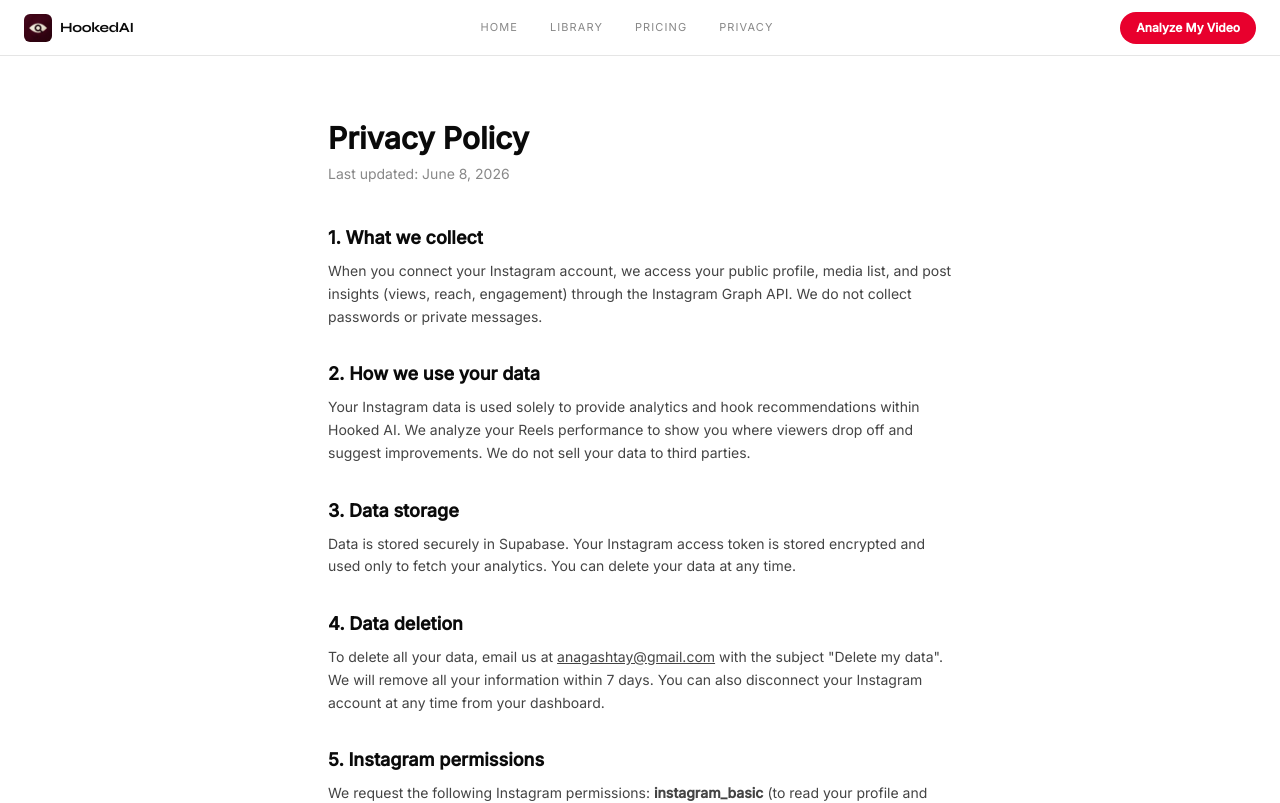
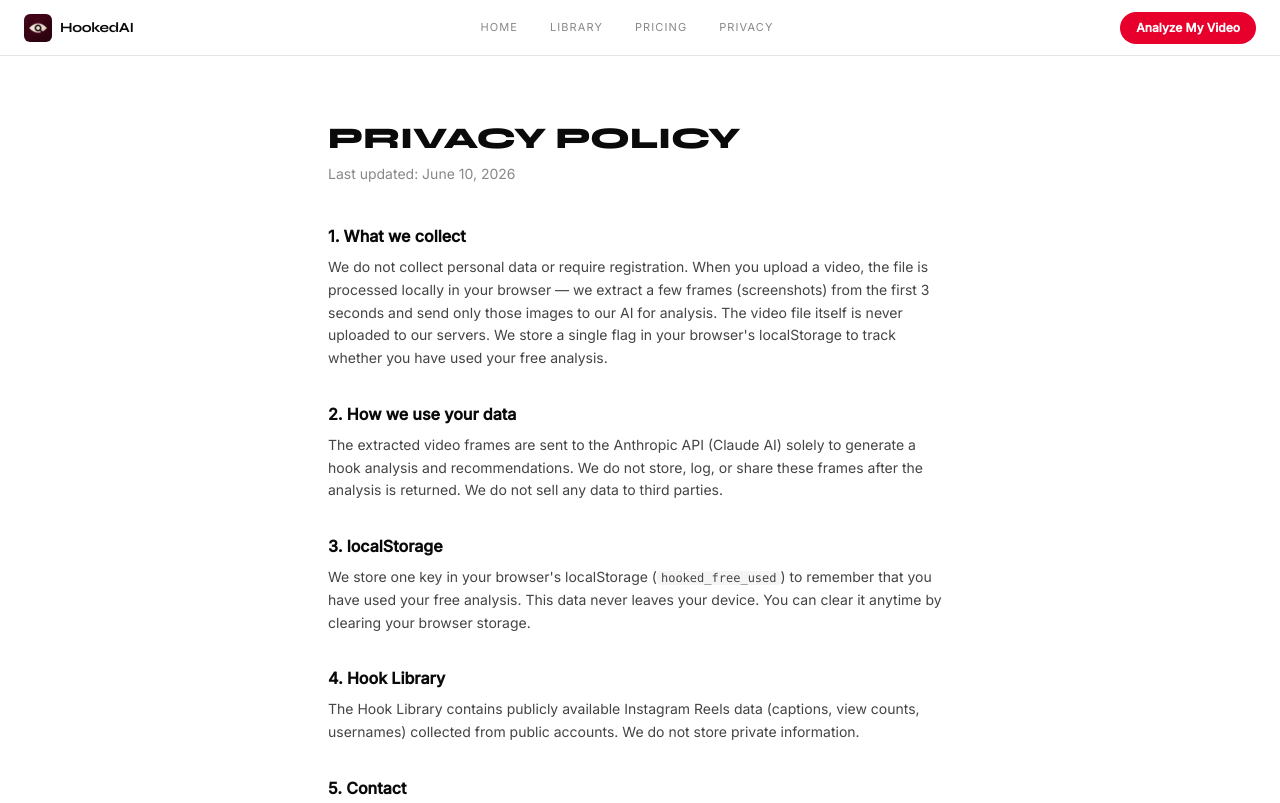
Before and after one commit to bimogg/Hooked.AI, a Next.js app: page /privacy in a window 1280 px wide. Shown: the top 803 px of the page. Built offline with nearby package versions, Linux system fonts and the light colour scheme.

Commit message:
fix: rewrite privacy policy to reflect actual product (video upload, no Instagram OAuth)

```diff
--- a/app/privacy/page.tsx
+++ b/app/privacy/page.tsx
@@ -1,48 +1,46 @@
+export const metadata = { title: 'Privacy Policy — HookedAI' };
+
 export default function PrivacyPage() {
   return (
     <div className="max-w-2xl mx-auto px-6 py-16">
-      <h1 className="font-bold text-3xl mb-2">Privacy Policy</h1>
-      <p className="text-[#888] text-sm mb-10">Last updated: June 8, 2026</p>
+      <h1 className="font-display font-extrabold text-3xl uppercase mb-2">Privacy Policy</h1>
+      <p className="text-[#888] text-sm mb-10">Last updated: June 10, 2026</p>
 
       <section className="mb-8">
-        <h2 className="font-bold text-lg mb-2">1. What we collect</h2>
+        <h2 className="font-bold text-base mb-2">1. What we collect</h2>
         <p className="text-[#444] text-sm leading-relaxed">
-          When you connect your Instagram account, we access your public profile, media list, and post insights (views, reach, engagement) through the Instagram Graph API. We do not collect passwords or private messages.
+          We do not collect personal data or require registration. When you upload a video, the file is processed locally in your browser — we extract a few frames (screenshots) from the first 3 seconds and send only those images to our AI for analysis. The video file itself is never uploaded to our servers. We store a single flag in your browser&apos;s localStorage to track whether you have used your free analysis.
         </p>
       </section>
 
       <section className="mb-8">
-        <h2 className="font-bold text-lg mb-2">2. How we use your data</h2>
+        <h2 className="font-bold text-base mb-2">2. How we use your data</h2>
         <p className="text-[#444] text-sm leading-relaxed">
-          Your Instagram data is used solely to provide analytics and hook recommendations within Hooked AI. We analyze your Reels performance to show you where viewers drop off and suggest improvements. We do not sell your data to third parties.
+          The extracted video frames are sent to the Anthropic API (Claude AI) solely to generate a hook analysis and recommendations. We do not store, log, or share these frames after the analysis is returned. We do not sell any data to third parties.
         </p>
       </section>
 
       <section className="mb-8">
-        <h2 className="font-bold text-lg mb-2">3. Data storage</h2>
+        <h2 className="font-bold text-base mb-2">3. localStorage</h2>
         <p className="text-[#444] text-sm leading-relaxed">
-          Data is stored securely in Supabase. Your Instagram access token is stored encrypted and used only to fetch your analytics. You can delete your data at any time.
+          We store one key in your browser&apos;s localStorage (<code className="bg-[#f5f5f5] px-1 rounded text-xs">hooked_free_used</code>) to remember that you have used your free analysis. This data never leaves your device. You can clear it anytime by clearing your browser storage.
         </p>
       </section>
 
       <section className="mb-8">
-        <h2 className="font-bold text-lg mb-2">4. Data deletion</h2>
+        <h2 className="font-bold text-base mb-2">4. Hook Library</h2>
         <p className="text-[#444] text-sm leading-relaxed">
-          To delete all your data, email us at <a href="mailto:anagashtay@gmail.com" className="underline">anagashtay@gmail.com</a> with the subject "Delete my data". We will remove all your information within 7 days. You can also disconnect your Instagram account at any time from your dashboard.
+          The Hook Library contains publicly available Instagram Reels data (captions, view counts, usernames) collected from public accounts. We do not store private information.
         </p>
       </section>
 
       <section className="mb-8">
-        <h2 className="font-bold text-lg mb-2">5. Instagram permissions</h2>
+        <h2 className="font-bold text-base mb-2">5. Contact</h2>
         <p className="text-[#444] text-sm leading-relaxed">
-          We request the following Instagram permissions: <strong>instagram_basic</strong> (to read your profile and media) and <strong>instagram_manage_insights</strong> (to access post performance data). We only request permissions necessary to provide our service.
-        </p>
-      </section>
-
-      <section className="mb-8">
-        <h2 className="font-bold text-lg mb-2">6. Contact</h2>
-        <p className="text-[#444] text-sm leading-relaxed">
-          Questions? Email us at <a href="mailto:anagashtay@gmail.com" className="underline">anagashtay@gmail.com</a>
+          Questions? Email us at{' '}
+          <a href="mailto:anagashtay@gmail.com" className="underline hover:text-black transition-colors">
+            anagashtay@gmail.com
+          </a>
         </p>
       </section>
     </div>
```
